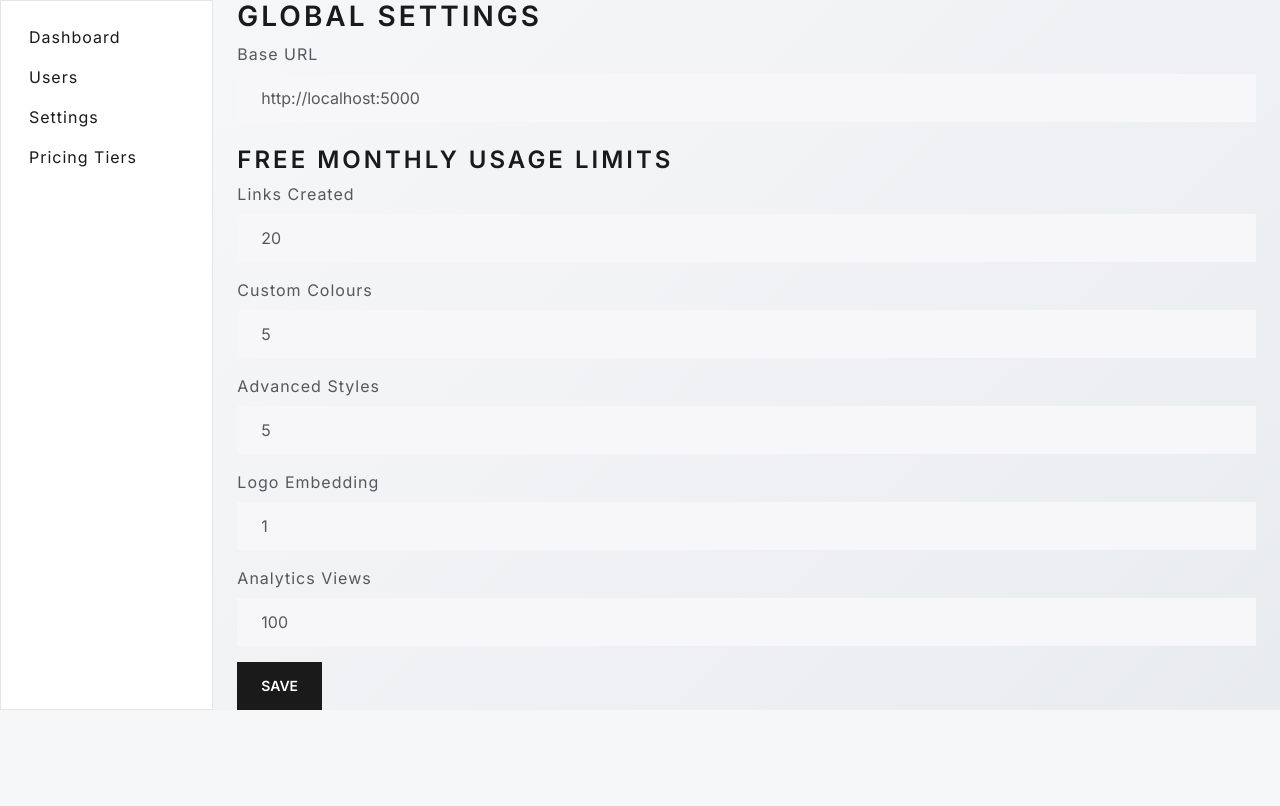
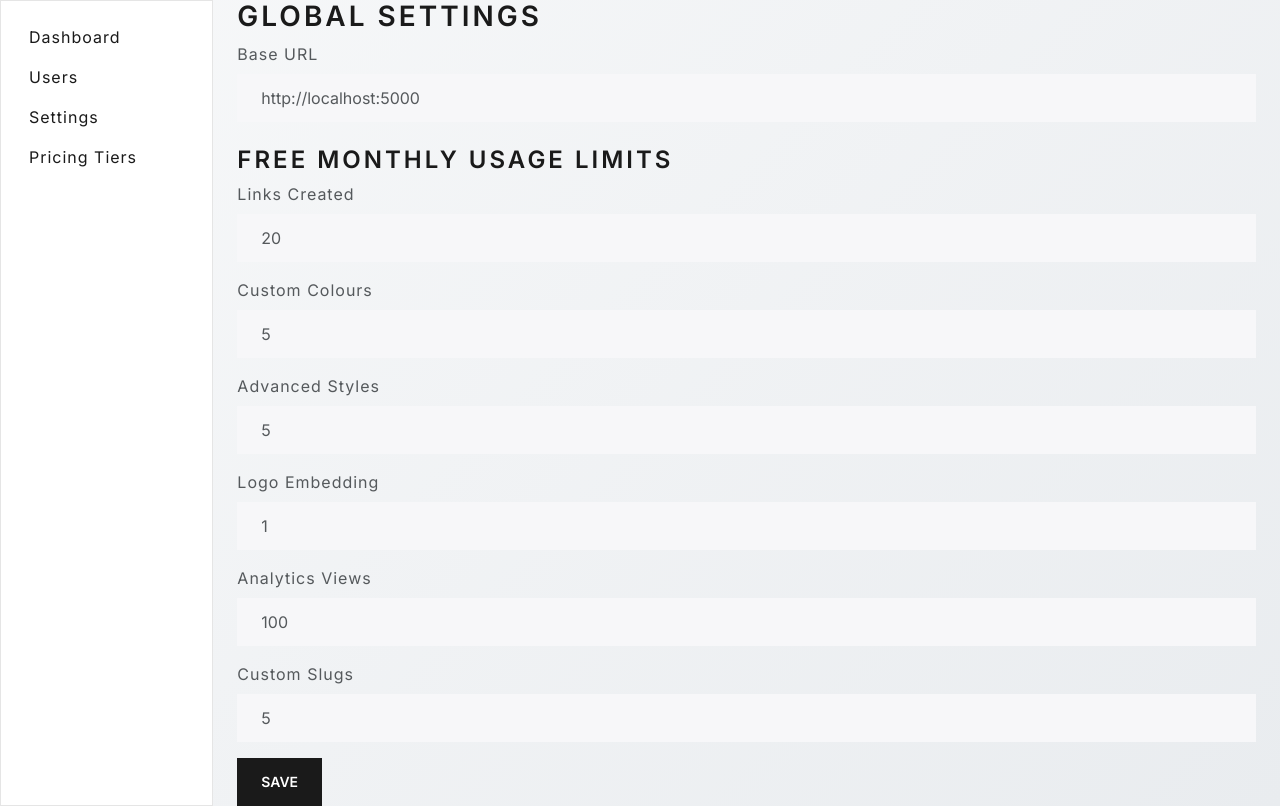
Before and after one commit to aboldguess/QRickLinks, a Flask app: page /admin/settings in a window 1280 px wide. Shown: the part 124-930 px from the top of the page. Before the commit the page ends 834 px from the top, so only its background shows below. Run offline with Flask 3, Linux system fonts and the light colour scheme; a user stored in the database is signed in; some libraries are stand-ins or nearby versions.

Commit message:
Add custom slug quota to subscription tiers

```diff
--- a/app.py
+++ b/app.py
@@ -66,6 +66,8 @@ class User(UserMixin, db.Model):
     advanced_styles_used = db.Column(db.Integer, default=0)
     logo_embedding_used = db.Column(db.Integer, default=0)
     analytics_used = db.Column(db.Integer, default=0)
+    # Count how many times the user selected a custom slug this month
+    custom_slugs_used = db.Column(db.Integer, default=0)
     # Count how many links the user created this month
     links_created = db.Column(db.Integer, default=0)
     # Track how many extra premium actions a free user may perform
@@ -165,6 +167,8 @@ class Setting(db.Model):
     advanced_styles_limit = db.Column(db.Integer, default=5)
     logo_embedding_limit = db.Column(db.Integer, default=1)
     analytics_limit = db.Column(db.Integer, default=100)
+    # Number of custom slugs free users may choose each month
+    custom_slugs_limit = db.Column(db.Integer, default=5)
 
 
 class Payment(db.Model):
@@ -197,6 +201,9 @@ class SubscriptionTier(db.Model):
     logo_embedding_unlimited = db.Column(db.Boolean, default=False)
     analytics_limit = db.Column(db.Integer)
     analytics_unlimited = db.Column(db.Boolean, default=False)
+    # Monthly quota for user-specified slugs
+    custom_slugs_limit = db.Column(db.Integer)
+    custom_slugs_unlimited = db.Column(db.Boolean, default=False)
     archived = db.Column(db.Boolean, default=False)
 
 @login_manager.user_loader
@@ -398,6 +405,7 @@ FEATURE_LIMIT_FIELDS = {
     'advanced_styles': ('advanced_styles_limit', 'advanced_styles_used'),
     'logo_embedding': ('logo_embedding_limit', 'logo_embedding_used'),
     'analytics': ('analytics_limit', 'analytics_used'),
+    'custom_slugs': ('custom_slugs_limit', 'custom_slugs_used'),
 }
 
 
@@ -410,6 +418,7 @@ def reset_usage_if_needed(user: User) -> None:
         user.advanced_styles_used = 0
         user.logo_embedding_used = 0
         user.analytics_used = 0
+        user.custom_slugs_used = 0
         # Reset the monthly link creation count
         user.links_created = 0
         db.session.commit()
@@ -539,7 +548,14 @@ def pricing():
         .order_by(SubscriptionTier.id)
         .all()
     )
-    features = ['links', 'custom_colors', 'advanced_styles', 'logo_embedding', 'analytics']
+    features = [
+        'links',
+        'custom_colors',
+        'advanced_styles',
+        'logo_embedding',
+        'analytics',
+        'custom_slugs',
+    ]
     # Pass the built-in ``getattr`` so Jinja can dynamically access
     # tier limits/unlimited flags in the template.  Without this the
     # templates raise an UndefinedError for ``getattr``.
@@ -683,6 +699,7 @@ def admin_settings():
         settings.advanced_styles_limit = int(request.form['advanced_styles_limit'])
         settings.logo_embedding_limit = int(request.form['logo_embedding_limit'])
         settings.analytics_limit = int(request.form['analytics_limit'])
+        settings.custom_slugs_limit = int(request.form['custom_slugs_limit'])
         db.session.commit()
         flash('Settings updated')
         return redirect(url_for('admin_dashboard'))
@@ -717,7 +734,14 @@ def admin_users():
 @admin_required
 def admin_tiers():
     """Create and edit subscription tiers."""
-    features = ['links', 'custom_colors', 'advanced_styles', 'logo_embedding', 'analytics']
+    features = [
+        'links',
+        'custom_colors',
+        'advanced_styles',
+        'logo_embedding',
+        'analytics',
+        'custom_slugs',
+    ]
     tiers = SubscriptionTier.query.order_by(SubscriptionTier.id).all()
     if request.method == 'POST':
         new_name = request.form.get('new_tier_name')
@@ -790,6 +814,11 @@ def create_link():
     # for users who leave the slug field blank.
     submitted_slug = request.form.get("slug", "").strip()
     slug = submitted_slug or generate_words()
+    # Only deduct custom slug quota when a slug is explicitly provided.
+    # Random slugs generated by the server remain free to encourage usage.
+    if submitted_slug and not check_feature_usage(current_user, 'custom_slugs'):
+        flash('Custom slug quota exceeded')
+        return redirect(url_for('index'))
     short_code = generate_short_code()
 
     # Customisation options supplied by the user or using defaults.
@@ -1092,6 +1121,7 @@ def initialize_database() -> None:
             'advanced_styles_used': 'INTEGER DEFAULT 0',
             'logo_embedding_used': 'INTEGER DEFAULT 0',
             'analytics_used': 'INTEGER DEFAULT 0',
+            'custom_slugs_used': 'INTEGER DEFAULT 0',
             'links_created': 'INTEGER DEFAULT 0',
             'freebies_remaining': f'INTEGER DEFAULT {FREEBIES_PER_MONTH}',
             'freebies_reset': 'DATETIME',
@@ -1116,6 +1146,7 @@ def initialize_database() -> None:
                 User.freebies_remaining: FREEBIES_PER_MONTH,
                 User.freebies_reset: next_reset,
                 User.links_created: 0,
+                User.custom_slugs_used: 0,
             })
             free_tier = SubscriptionTier.query.filter_by(name='Free').first()
             if free_tier:
@@ -1203,6 +1234,7 @@ def initialize_database() -> None:
             'advanced_styles_limit': 'INTEGER DEFAULT 5',
             'logo_embedding_limit': 'INTEGER DEFAULT 1',
             'analytics_limit': 'INTEGER DEFAULT 100',
+            'custom_slugs_limit': 'INTEGER DEFAULT 5',
         }
         added_setting_cols = False
         for column, ddl in setting_map.items():
@@ -1226,6 +1258,8 @@ def initialize_database() -> None:
             'yearly_price': 'FLOAT DEFAULT 0.0',
             'links_limit': 'INTEGER',
             'links_unlimited': 'BOOLEAN DEFAULT 0',
+            'custom_slugs_limit': 'INTEGER',
+            'custom_slugs_unlimited': 'BOOLEAN DEFAULT 0',
         }
         added_tier_cols = False
         for column, ddl in tier_map.items():
@@ -1261,9 +1295,10 @@ def initialize_database() -> None:
                     advanced_styles_limit=free_settings.advanced_styles_limit,
                     logo_embedding_limit=free_settings.logo_embedding_limit,
                     analytics_limit=free_settings.analytics_limit,
+                    custom_slugs_limit=free_settings.custom_slugs_limit,
                 ),
-                SubscriptionTier(name='Basic', monthly_price=5.0, yearly_price=50.0, links_unlimited=True, custom_colors_unlimited=True, advanced_styles_unlimited=True, logo_embedding_unlimited=True, analytics_unlimited=True),
-                SubscriptionTier(name='Pro', monthly_price=10.0, yearly_price=100.0, links_unlimited=True, custom_colors_unlimited=True, advanced_styles_unlimited=True, logo_embedding_unlimited=True, analytics_unlimited=True),
+                SubscriptionTier(name='Basic', monthly_price=5.0, yearly_price=50.0, links_unlimited=True, custom_colors_unlimited=True, advanced_styles_unlimited=True, logo_embedding_unlimited=True, analytics_unlimited=True, custom_slugs_unlimited=True),
+                SubscriptionTier(name='Pro', monthly_price=10.0, yearly_price=100.0, links_unlimited=True, custom_colors_unlimited=True, advanced_styles_unlimited=True, logo_embedding_unlimited=True, analytics_unlimited=True, custom_slugs_unlimited=True),
             ])
             db.session.commit()
 
--- a/templates/admin_settings.html
+++ b/templates/admin_settings.html
@@ -32,6 +32,10 @@
     <label for="analytics_limit" class="form-label">Analytics Views</label>
     <input type="number" class="form-control" id="analytics_limit" name="analytics_limit" value="{{ settings.analytics_limit }}" min="0">
   </div>
+  <div class="mb-3">
+    <label for="custom_slugs_limit" class="form-label">Custom Slugs</label>
+    <input type="number" class="form-control" id="custom_slugs_limit" name="custom_slugs_limit" value="{{ settings.custom_slugs_limit }}" min="0">
+  </div>
   <button type="submit" class="btn btn-primary">Save</button>
 </form>
 {% endblock %}
```
Also changed, not shown: README.md.
